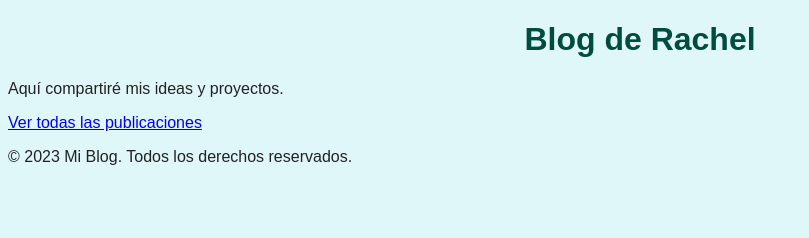
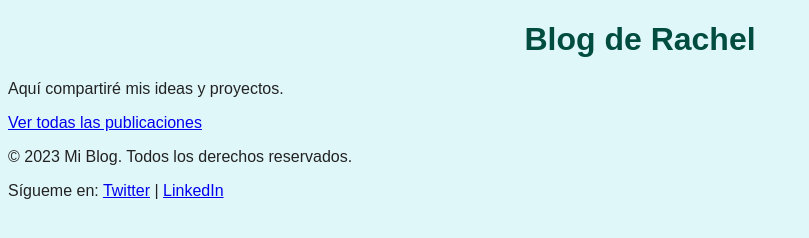
Before and after one commit to rgiberthb/my-personal-blog, a plain HTML site: page index.html in a window 1280 px wide. Shown: the whole page, without its empty margins (0-809 px from the left). Drawn offline with Linux system fonts and the light colour scheme.

Commit message:
feat: Añadir enlaces a redes sociales en el pie de página

```diff
--- a/index.html
+++ b/index.html
@@ -1 +1 @@
-<!DOCTYPE html><html lang="es"><head><meta charset="UTF-8"><title>Mi Blog Personal</title><link rel="stylesheet" href="style.css"></head><body><h1>Blog de Rachel</h1><p>Aquí compartiré mis ideas y proyectos.</p><p><a href="archive.html">Ver todas las publicaciones</a></p><footer><p>&copy; 2023 Mi Blog. Todos los derechos reservados.</p></footer></body></html>
+<!DOCTYPE html><html lang="es"><head><meta charset="UTF-8"><title>Mi Blog Personal</title><link rel="stylesheet" href="style.css"></head><body><h1>Blog de Rachel</h1><p>Aquí compartiré mis ideas y proyectos.</p><p><a href="archive.html">Ver todas las publicaciones</a></p><footer><p>&copy; 2023 Mi Blog. Todos los derechos reservados.</p><p>Sígueme en: <a href="#">Twitter</a> | <a href="#">LinkedIn</a></p></footer></body></html>
```
